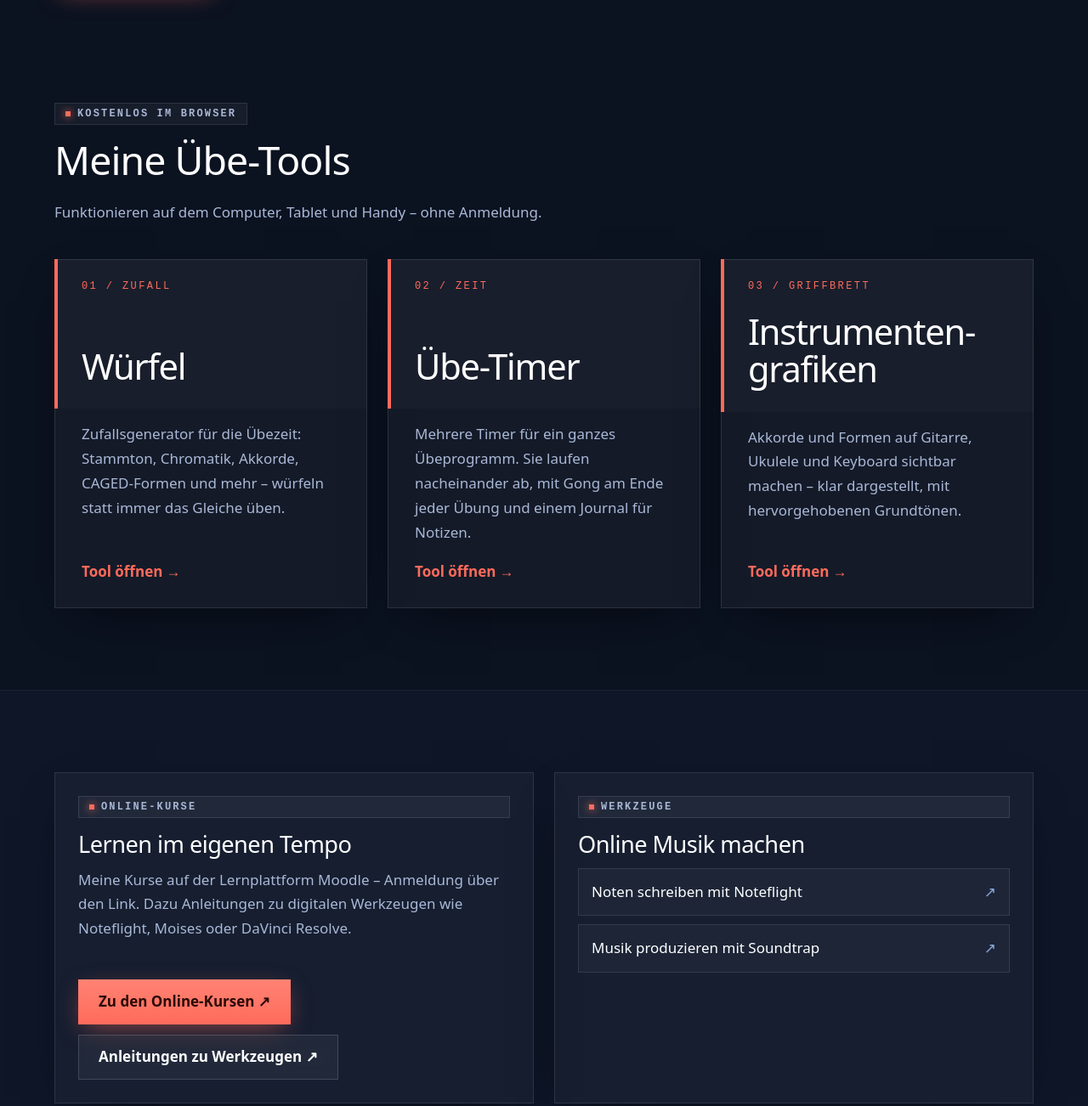
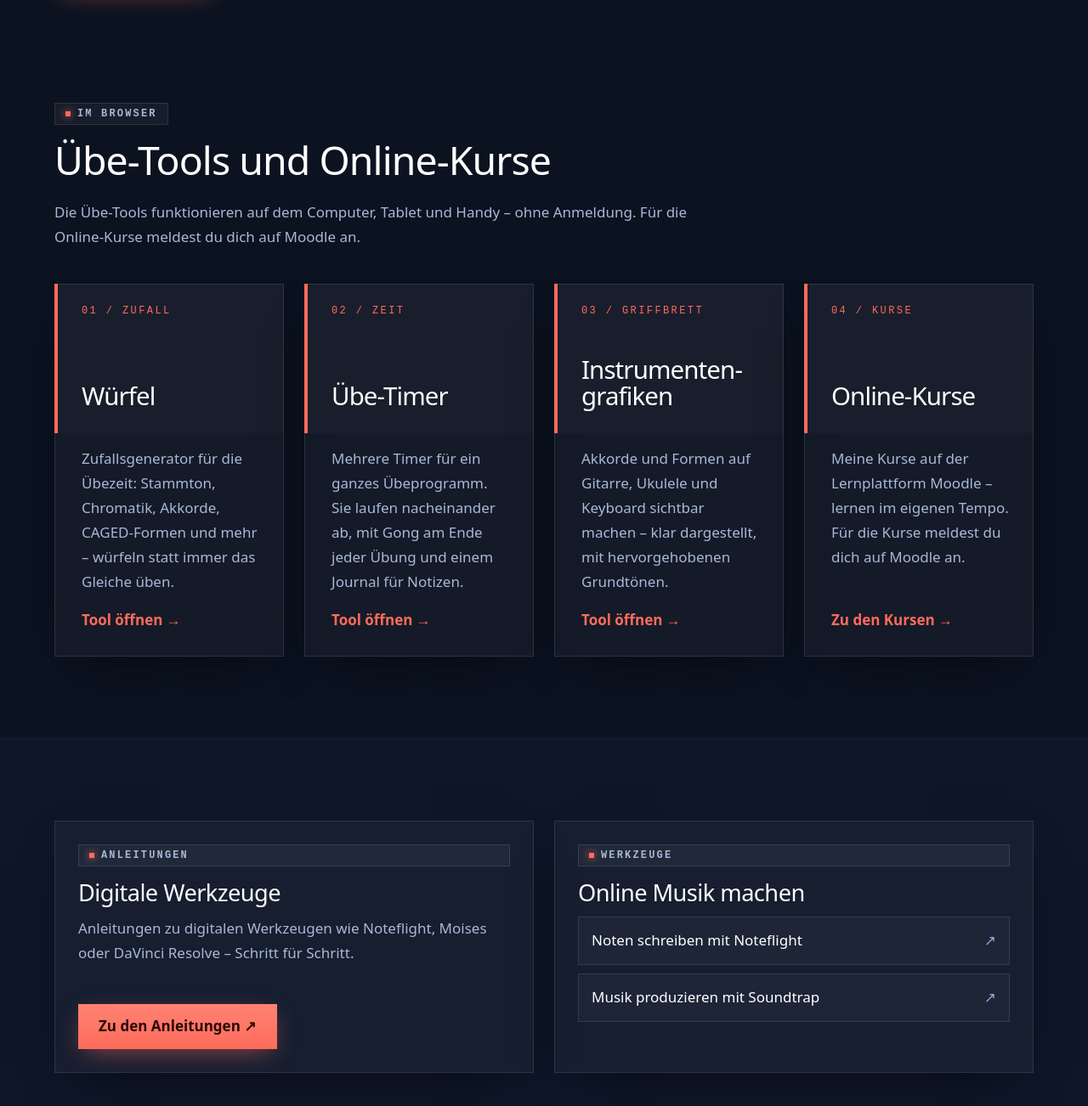
Before and after one commit to Marscx/marcscheidegger, a plain HTML site: page lernen.html in a window 1280 px wide. Shown: the part 583-1885 px from the top of the page at 85% size. Drawn offline with Linux system fonts and the light colour scheme.

Commit message:
Online-Kurse (Moodle) als vierte Karte bei den Übe-Tools auf Home und Lernen; Anleitungen als eigene Karte
Co-Authored-By: Claude Opus 5.5 <noreply@anthropic.com>

```diff
--- a/lernen.html
+++ b/lernen.html
@@ -14,8 +14,8 @@
     <meta property="og:type" content="website">
     <meta name="theme-color" content="#0b1220">
     <link rel="icon" href="favicon.svg" type="image/svg+xml">
-    <link rel="stylesheet" href="css/site.css?v=15">
-    <script src="js/site.js?v=15"></script>
+    <link rel="stylesheet" href="css/site.css?v=16">
+    <script src="js/site.js?v=16"></script>
 </head>
 <body>
     <!-- Unsichtbarer Sprunglink für Tastatur- und Screenreader-Nutzer -->
@@ -51,7 +51,7 @@
                     <p class="lead">Eigene Übe-Tools im Browser, Online-Kurse und Werkzeuge zum Noten schreiben und Musik produzieren.</p>
                     <div class="btns">
                         <a class="btn" href="#tools">Zu den Übe-Tools</a>
-                        <a class="btn ghost" href="https://marcscheidegger.moodlecloud.com/login/index.php">Online-Kurse ↗</a>
+                        <a class="btn ghost" href="https://marcscheidegger.moodlecloud.com/">Online-Kurse ↗</a>
                     </div>
                 </div>
                 <img src="img/marc-scheidegger.jpg" alt="Porträt Marc Scheidegger" width="1200" height="1200" style="max-width:420px;justify-self:center">
@@ -62,11 +62,11 @@
         <section class="section" id="tools">
             <div class="wrap">
                 <div class="section-head">
-                    <span class="kicker">Kostenlos im Browser</span>
-                    <h2>Meine Übe-Tools</h2>
-                    <p>Funktionieren auf dem Computer, Tablet und Handy – ohne Anmeldung.</p>
+                    <span class="kicker">Im Browser</span>
+                    <h2>Übe-Tools und Online-Kurse</h2>
+                    <p>Die Übe-Tools funktionieren auf dem Computer, Tablet und Handy – ohne Anmeldung. Für die Online-Kurse meldest du dich auf Moodle an.</p>
                 </div>
-                <div class="grid">
+                <div class="grid vier">
                     <a class="card tool-karte" href="https://zufall.marcscheidegger.ch/">
                         <div class="tool-kopf">
                             <span class="tool-nr">01 / Zufall</span>
@@ -97,20 +97,30 @@
                             <span class="more">Tool öffnen</span>
                         </div>
                     </a>
+                    <a class="card tool-karte" href="https://marcscheidegger.moodlecloud.com/">
+                        <div class="tool-kopf">
+                            <span class="tool-nr">04 / Kurse</span>
+                            <h3>Online-Kurse</h3>
+                        </div>
+                        <div class="body">
+                            <p>Meine Kurse auf der Lernplattform Moodle – lernen im eigenen Tempo. Für die Kurse meldest du dich auf Moodle an.</p>
+                            <span class="more">Zu den Kursen</span>
+                        </div>
+                    </a>
                 </div>
             </div>
         </section>
 
-        <!-- ===== ONLINE-KURSE (Moodle) und weitere Werkzeuge ===== -->
+        <!-- ===== ANLEITUNGEN (digi.marcscheidegger.ch) und weitere Werkzeuge.
+             Die Online-Kurse (Moodle) stehen jetzt oben als vierte Karte bei den Übe-Tools. ===== -->
         <section class="section alt">
             <div class="wrap grid two">
                 <div class="card"><div class="body">
-                    <span class="kicker">Online-Kurse</span>
-                    <h2 style="font-size:1.7rem">Lernen im eigenen Tempo</h2>
-                    <p>Meine Kurse auf der Lernplattform Moodle – Anmeldung über den Link. Dazu Anleitungen zu digitalen Werkzeugen wie Noteflight, Moises oder DaVinci Resolve.</p>
+                    <span class="kicker">Anleitungen</span>
+                    <h2 style="font-size:1.7rem">Digitale Werkzeuge</h2>
+                    <p>Anleitungen zu digitalen Werkzeugen wie Noteflight, Moises oder DaVinci Resolve – Schritt für Schritt.</p>
                     <div class="btns">
-                        <a class="btn" href="https://marcscheidegger.moodlecloud.com/login/index.php">Zu den Online-Kursen ↗</a>
-                        <a class="btn ghost" href="https://digi.marcscheidegger.ch/">Anleitungen zu Werkzeugen ↗</a>
+                        <a class="btn" href="https://digi.marcscheidegger.ch/">Zu den Anleitungen ↗</a>
                     </div>
                 </div></div>
                 <div class="card"><div class="body">
--- a/src/site.tailwind.css
+++ b/src/site.tailwind.css
@@ -197,6 +197,8 @@
     /* Raster und Karten */
     .grid { @apply grid gap-6; grid-template-columns: repeat(auto-fill, minmax(min(100%, 300px), 1fr)); }
     .grid.two { grid-template-columns: repeat(auto-fill, minmax(min(100%, 440px), 1fr)); }
+    .grid.vier { grid-template-columns: repeat(auto-fill, minmax(min(100%, 230px), 1fr)); }   /* vier Karten nebeneinander */
+    .grid.vier .tool-kopf h3 { font-size: clamp(1.7rem, 2.3vw, 2.15rem); }
     .card {
         @apply flex flex-col overflow-hidden bg-white/[.035] ring-1 ring-white/10 ring-inset
                shadow-[0_20px_60px_-30px_rgb(0_0_0/.8)];
```
Also changed, not shown: 404.html (+2 -2 lines), chronologie.html (+2 -2 lines), datenschutz.html (+2 -2 lines), impressum.html (+2 -2 lines), index.html (+15 -5 lines), kontakt.html (+2 -2 lines), projekte.html (+2 -2 lines), css/site.css, 1 other file.
